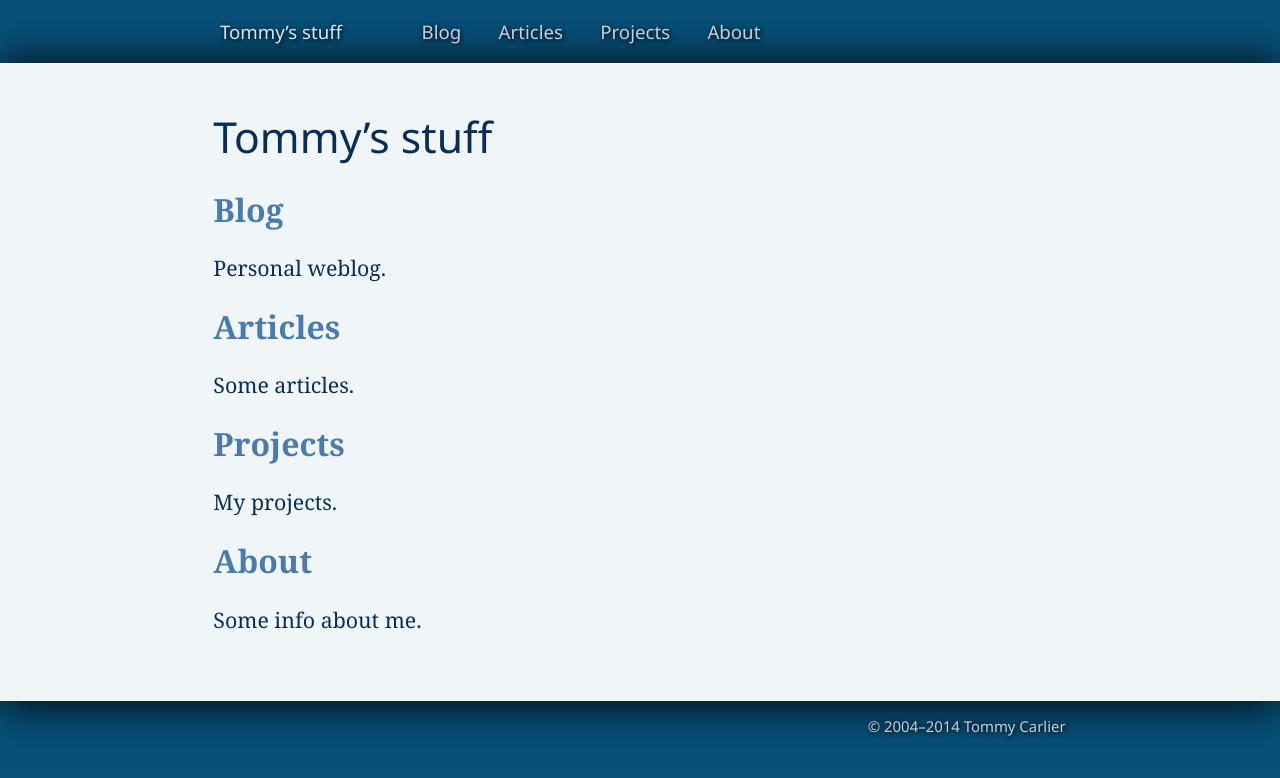
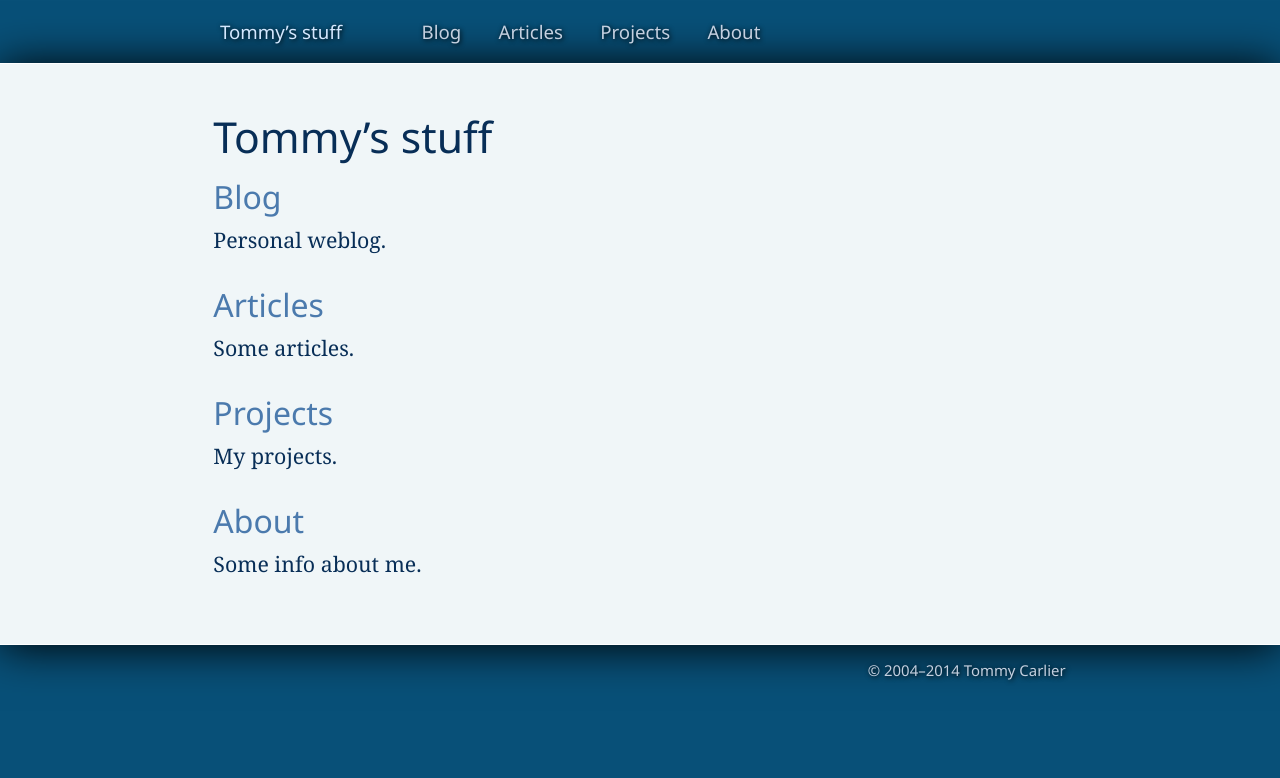
Before and after one commit to tommy-carlier/www.tcx.be, a Jekyll site: the page built from index.html, in a window 1280 px wide. Shown: the top 778 px of the page. Built offline with Jekyll 4.4.1, drawn with Linux system fonts in a browser that asks for light colours.

Commit message:
Changes to layout of headings and paragraphs

```diff
--- a/assets/site.sass
+++ b/assets/site.sass
@@ -72,11 +72,20 @@ body
 a
   text-decoration: none
 
-h1
+h1, h2
   font: $heading-font
+  margin-bottom: 0
 
 h1:first-child
   margin-top: 0
+
+h2
+  font-size: 150%
+
+h1 + h2,
+h1 + p,
+h2 + p
+  margin-top: 0.3em
 
 @media print
 
@@ -99,7 +108,7 @@ h1:first-child
     padding: 0
 
     a
-      color: #000
+      color: #000 !important
 
 @media only screen and (max-width: 321px)
   body
```
